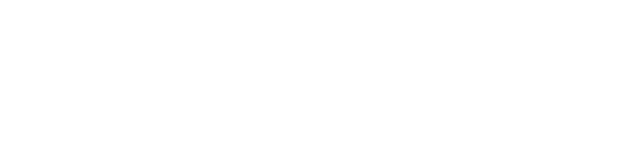
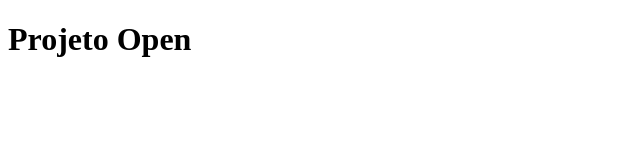
Before and after one commit to Rhayssagsm/GitHub, a plain HTML site: page Index.HTML in a window 1280 px wide. Shown: the whole page, without its empty margins (0-640 px from the left). Drawn offline with Linux system fonts and the light colour scheme.

Commit message:
add new title

```diff
--- a/Index.HTML
+++ b/Index.HTML
@@ -6,6 +6,6 @@
     <title>Projeto Open</title>
 </head>
 <body>
-
+    <h1> Projeto Open</h1>
 </body>
 </html>
```
